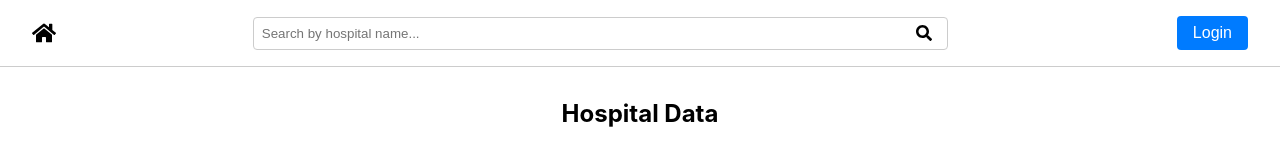
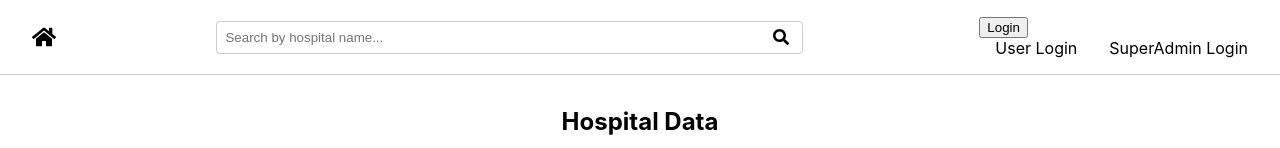
Before and after one commit to VIBUDESH07/Web_technolgy, a React (Create React App) app in the folder web_tech/: page / in a window 1280 px wide. Shown: the top 148 px of the page. Built offline with nearby package versions, Linux system fonts and the light colour scheme; no server answers.

Commit message:
Update Header.jsx

```diff
--- a/web_tech/src/Components/Header.jsx
+++ b/web_tech/src/Components/Header.jsx
@@ -49,7 +49,7 @@ const Header = () => {
   };
 
   const filteredHospitals = hospitals.filter(hospital =>
-    hospital.name.toLowerCase().includes(searchTerm.toLowerCase())||
+    hospital.name.toLowerCase().includes(searchTerm.toLowerCase()) ||
     hospital.location.toLowerCase().includes(searchTerm.toLowerCase())
   );
 
@@ -58,7 +58,7 @@ const Header = () => {
       <nav className="navbar">
         <div className="navbar-brand">
           <Link to="/">
-            <FaHome />
+            <FaHome className='home-icon' />
           </Link>
         </div>
         <div className="navbar-search">
@@ -74,9 +74,13 @@ const Header = () => {
           </Link>
         </div>
         <div className="navbar-links">
-          <Link to="/login">
-            <button className="login-button">Login</button>
-          </Link>
+          <div className="dropdown">
+            <button className="dropbtn">Login</button>
+            <div className="dropdown-content">
+              <Link to="/login">User Login</Link>
+              <Link to="/s">SuperAdmin Login</Link>
+            </div>
+          </div>
         </div>
       </nav>
       <div className="table-container">
```
